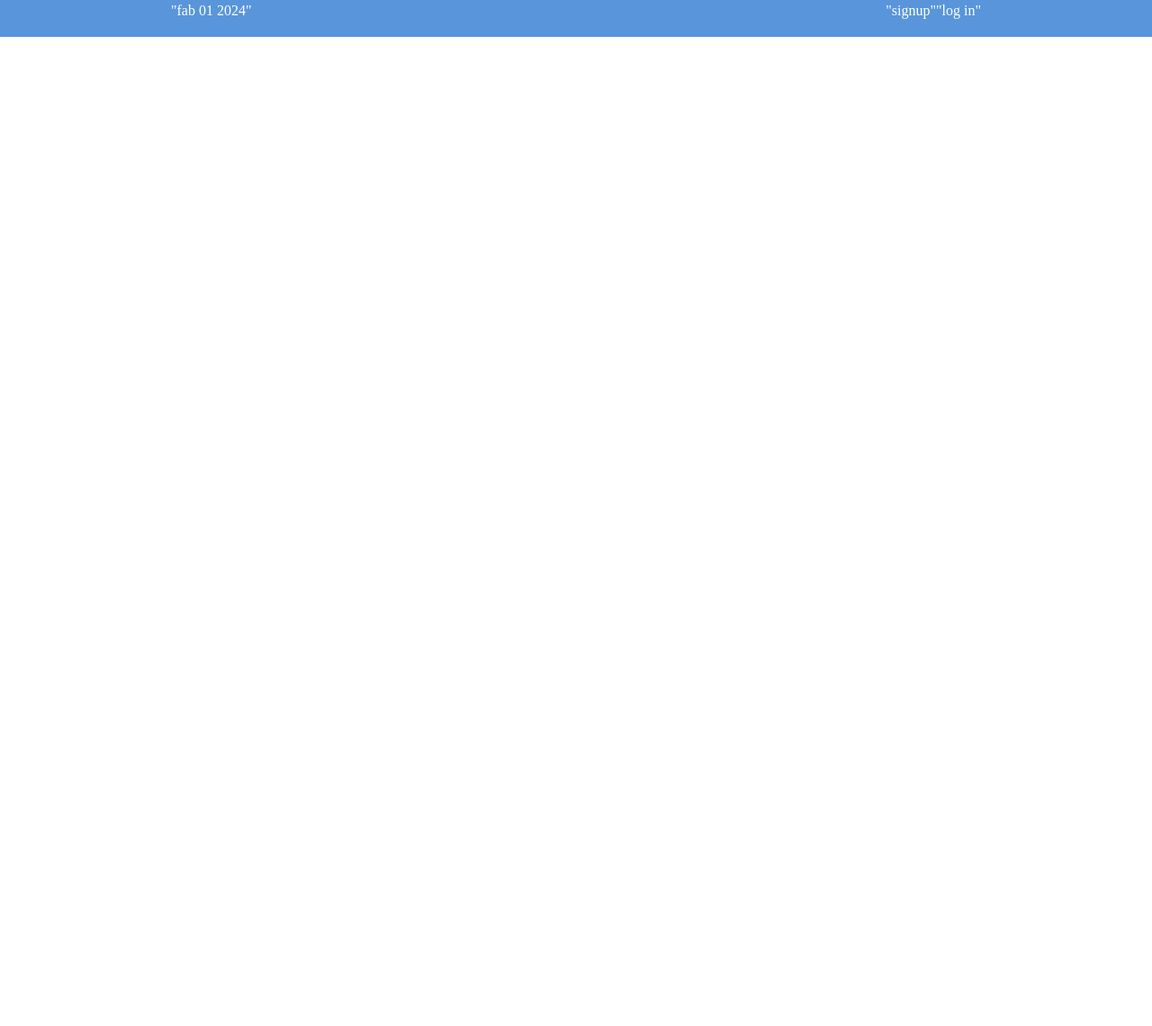
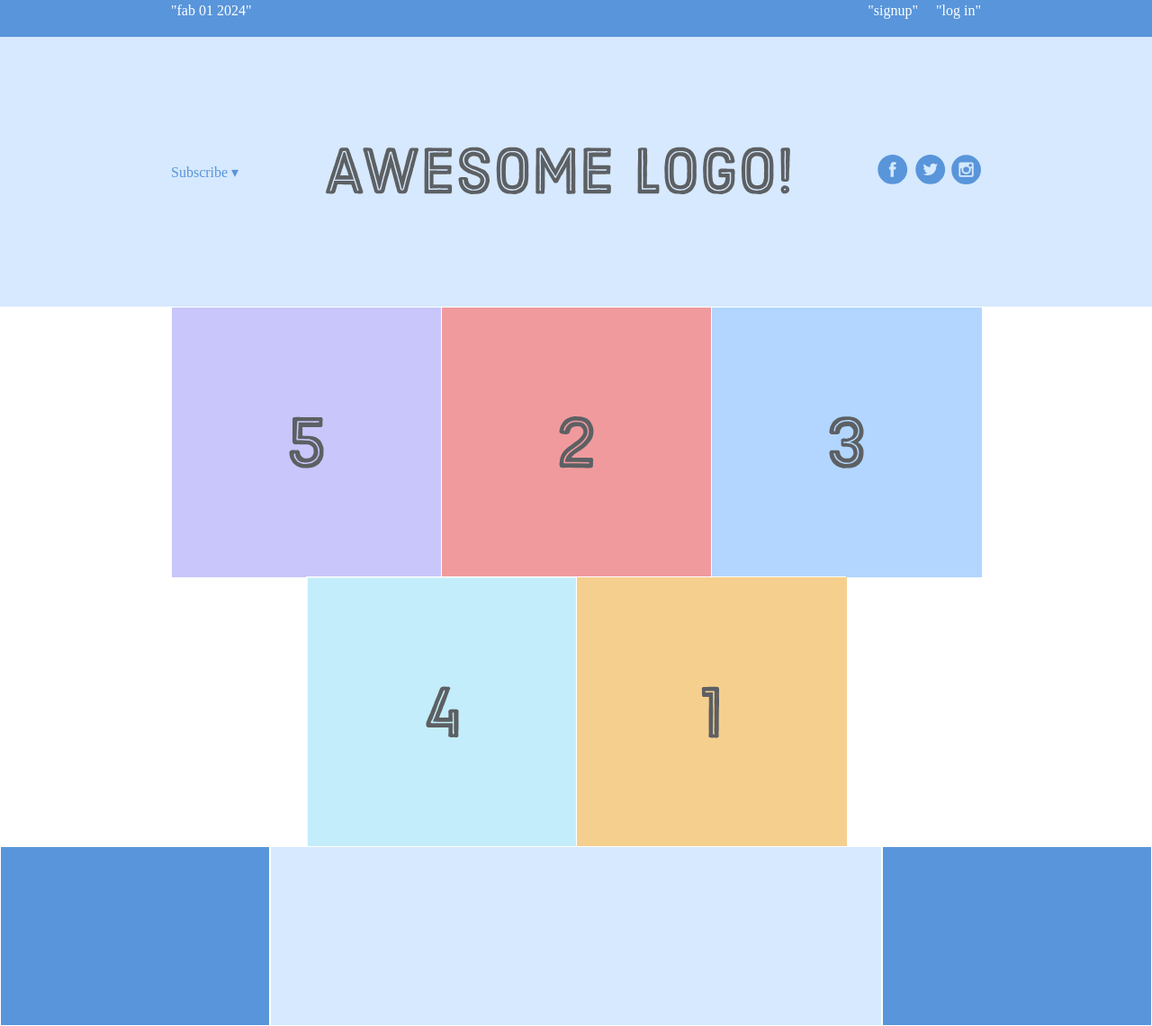
Before and after one commit to hamzaelshikh/interniting-is-hard-flex-project-replicant, a plain HTML site: page index.html in a window 1280 px wide. Shown: the part 17-1158 px from the top of the page at 90% size. Before the commit the page ends 800 px from the top, so only its background shows below. Drawn offline with Linux system fonts and the light colour scheme.

Commit message:
finished the project and forgot to commit

```diff
--- a/index.html
+++ b/index.html
@@ -8,11 +8,33 @@
     <div class="menu-container" >
         <div class="menu">
             <div class="date">"fab 01 2024"</div>
-            <div class="links">
-                <div class="signup">"signup"</div>
-                <div class="login">"log in"</div>
-            </div>
+            <div class="signup">"signup"</div>
+            <div class="login">"log in"</div>
+
         </div>
 
     </div>
+    <div class="header-container">
+        <div class="header">
+            <div class="subscribe">Subscribe &#9662;</div>
+            <div class="awesome-logo"> <img src="images/awesome-logo.svg"></div>
+            <div class="social"> <img src="images/social-icons.svg"></div>
+        </div>
+    </div>
+    <div class=" photo-grid-container">
+        <div class="photo-grid">
+            <div class="photo-grid-item first-item"><img src="images/one.svg"></div>
+            <div class="photo-grid-item"> <img src="images/two.svg"> </div>
+            <div class="photo-grid-item"> <img src="images/three.svg"> </div>
+            <div class="photo-grid-item"> <img src="images/four.svg"> </div>
+            <div class="photo-grid-item last-item "> <img src="images/five.svg"> </div>
+        </div>
+
+    </div>
+    <div class="footer">
+        <div class="footer-item footer-one"></div>
+        <div class="footer-item footer-two"></div>
+        <div class="footer-item footer-three"></div>
+
+    </div>
 </body>
--- a/styles.css
+++ b/styles.css
@@ -16,6 +16,69 @@
     justify-content: space-between;
 }
 .links{
+    border:1px /*solid #fff*/;
     display: flex;
-    justify-content:space-around ;
+    justify-content:flex-end;
+
 }
+.signup{
+    margin-left: auto;
+}
+.login{
+    margin-left: 20px;
+}
+.header-container{
+    color:#5995DA ;
+    background-color:#D6E9FE ;
+    display: flex;
+    justify-content: center;
+}
+.header{
+    align-items: stretch;
+    width: 900px;
+    height: 300px;
+    display: flex;
+    justify-content: space-between;
+    align-items: center;
+
+}
+.photo-grid-container{
+    display: flex;
+    justify-content: center;
+}
+.photo-grid{
+    display: flex;
+    width: 900px;
+    justify-content: center;
+    flex-wrap: wrap;
+    flex-direction: row;  /* Update this */
+    align-items: center;
+
+}
+.photo-grid-item{
+    height: 300px;
+    width: 300px;
+    border: 1px solid #fff;
+}
+.first-item {
+    order: 1;
+}
+.last-item {
+    order: -1;
+}
+.footer{
+    display: flex;
+    justify-content: space-between;
+}
+.footer-item{
+    border: 1px solid #fff;
+    background-color: #D6E9FE;
+    height: 200px ;
+    flex: 1 ;
+}
+.footer-one,
+.footer-three{
+    flex: initial;
+    background-color: #5995DA;
+    width: 300px;
+}
```
